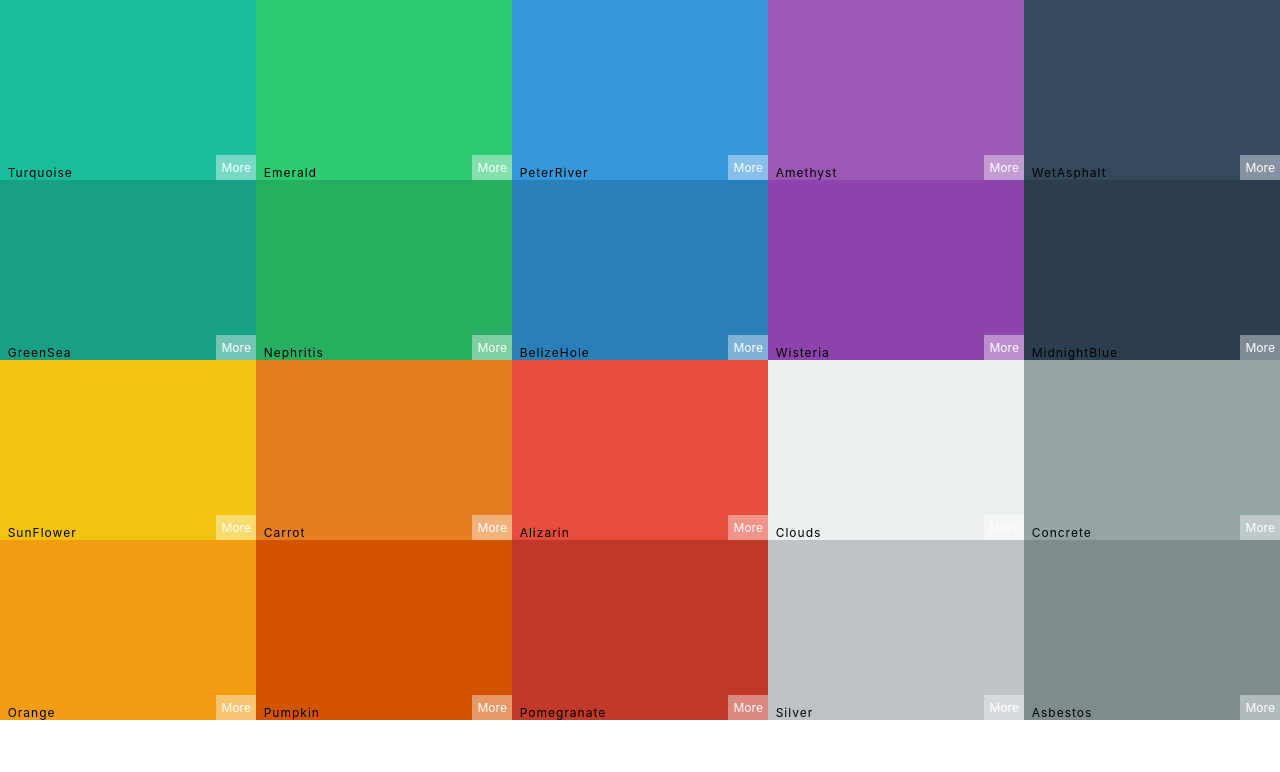
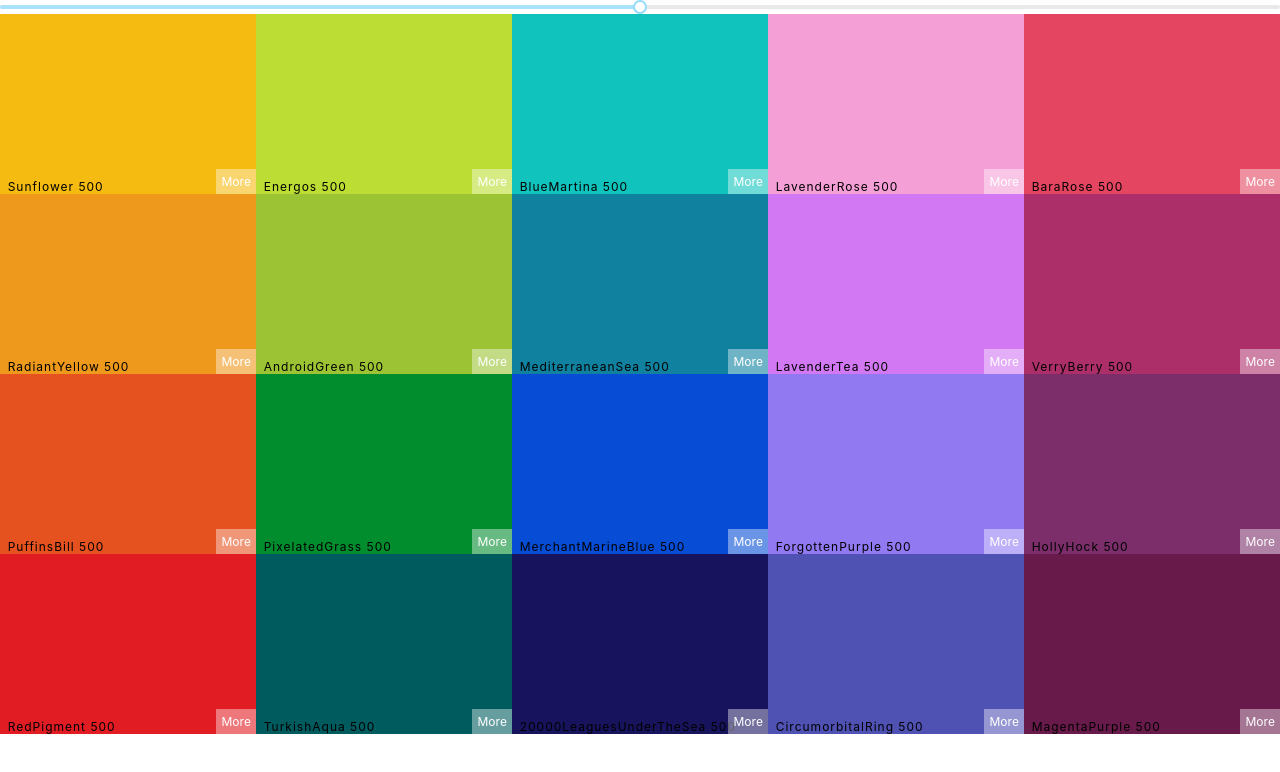
Before and after one commit to realdanilo/colorapp, a React (Create React App) app: page / in a window 1280 px wide. Shown: the top 772 px of the page. Built offline with nearby package versions, Linux system fonts and the light colour scheme.

Commit message:
add Slider component

```diff
--- a/package.json
+++ b/package.json
@@ -7,6 +7,7 @@
     "@testing-library/react": "^9.5.0",
     "@testing-library/user-event": "^7.2.1",
     "chroma-js": "^2.1.0",
+    "rc-slider": "^9.3.1",
     "react": "^16.13.1",
     "react-copy-to-clipboard": "^5.0.2",
     "react-dom": "^16.13.1",
--- a/src/App.js
+++ b/src/App.js
@@ -6,7 +6,7 @@ import { generatePalette } from './colorHelper'
 function App() {
   return (
     <div className="App">
-      <Palette {...seedColors[1]} />
+      <Palette palette={generatePalette(seedColors[2])} />
     </div>
   );
 }
--- a/src/Palette.js
+++ b/src/Palette.js
@@ -1,12 +1,27 @@
 import React, { Component } from 'react'
 import ColorBox from './ColorBox'
+import Slider, { Range } from 'rc-slider'
+import 'rc-slider/assets/index.css'
 import './Palette.css'
 class Palette extends Component {
+    constructor(props) {
+        super(props)
+        this.state = {
+            slider: 500
+        }
+        this.changeSlider = this.changeSlider.bind(this)
+    }
+    changeSlider(newSlider) {
+        this.setState({ slider: newSlider })
+    }
     render() {
-        const colorBoxes = this.props.colors.map((color, i) => <ColorBox key={i} background={color.color} name={color.name} />)
+        const { colors } = this.props.palette
+        const { slider } = this.state
+        const colorBoxes = colors[slider].map((color, i) => <ColorBox key={i} background={color.hex} name={color.name} />)
         return (
             <div className="Palette">
                 {/* Navbar goes here */}
+                <Slider defaultValue={slider} min={100} max={900} onAfterChange={this.changeSlider} step={100} />
                 <div className="Palette-colors">
                     {colorBoxes}
                 </div>
```
Also changed, not shown: src/colorHelper.js (+0 -10 lines), 1 other file (tests, documents, lock files or other folders).
